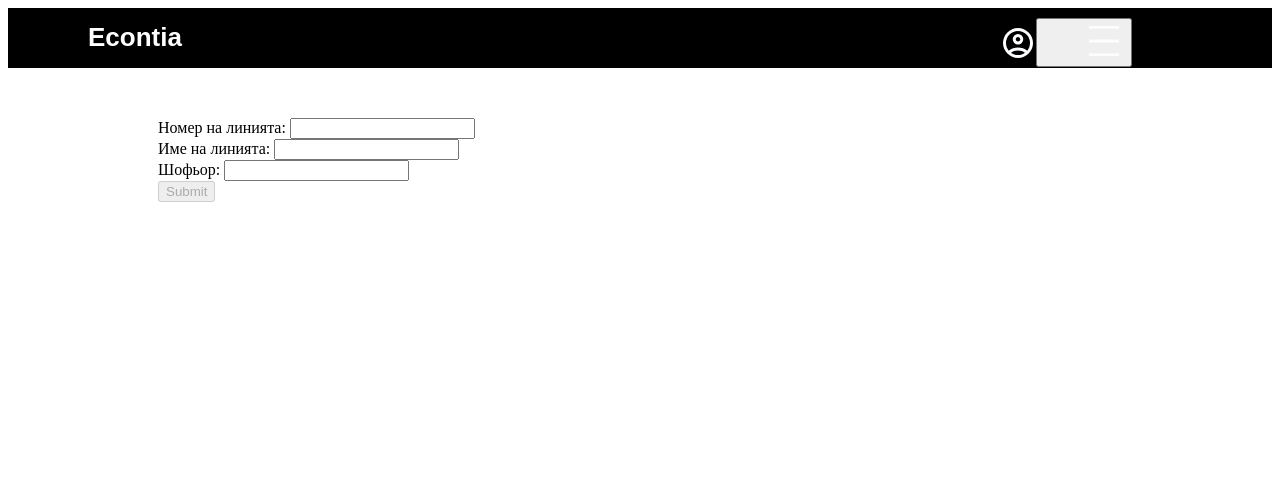
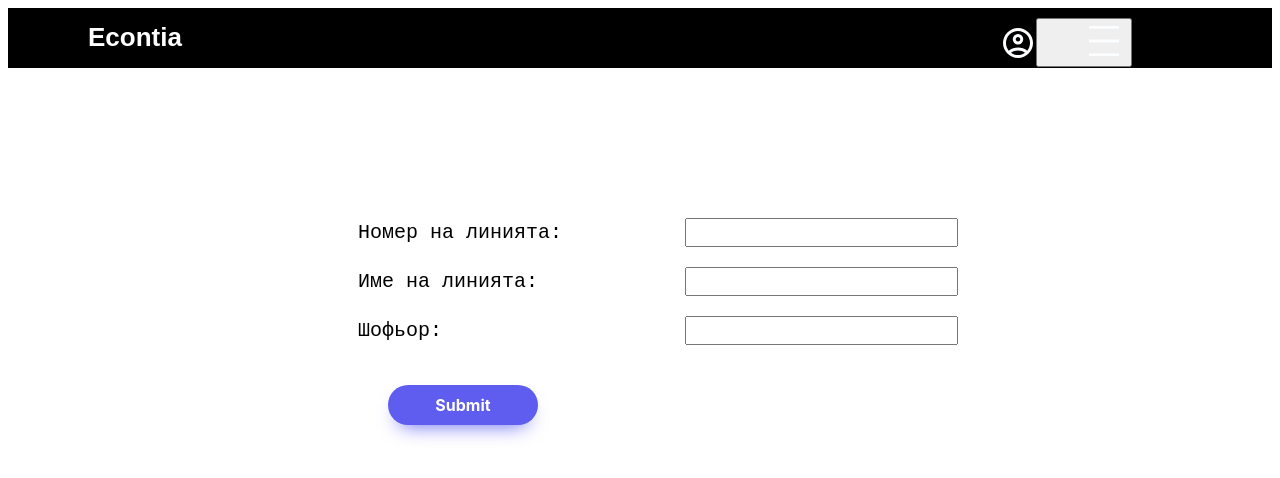
Before and after one commit to NixanV/Econtia-App, a React (Create React App) app in the folder client/: page /nov-tovarene in a window 1280 px wide. Shown: the top 478 px of the page. Built offline with nearby package versions, Linux system fonts and the light colour scheme.

Commit message:
fields are made required

```diff
--- a/client/src/components/NovTovarene/NovTovarene.jsx
+++ b/client/src/components/NovTovarene/NovTovarene.jsx
@@ -14,6 +14,8 @@ export const NovTovarene = () => {
         driver: "",
         opened: false,
     });
+
+    let clickingSubmitTimes = 0;
 
 
     const validateInput = () => {
@@ -35,11 +37,15 @@ export const NovTovarene = () => {
             })
         )
         setLoadedData(validateInput())
-        console.log(data.nameOfLine);
         console.log(validateInput());
 
     }
 
+    const clickingSubmit = (e) => {
+        clickingSubmitTimes += 1;
+        console.log(clickingSubmitTimes);
+
+    }
 
 
     const onSubmitHandler = async (e, info) => {
@@ -54,38 +60,48 @@ export const NovTovarene = () => {
 
         <Form onSubmit={(e) => onSubmitHandler(e, data)} className={style["form-nov-tovarene"]}>
             <Form.Group className={style["mb-3"]} controlId="formBasicEmail">
-                <Form.Label>Номер на линията: </Form.Label>
+                <Form.Label className={style["labels-nov-tovarene"]}>Номер на линията: </Form.Label>
                 <Form.Control
+                    className={style["textarea-nov-t"]}
                     type="text"
                     name="numberOfLine"
                     onChange={(e) => changeHandler(e)}
                     value={data.numberOfLine}
+                    required
                 />
             </Form.Group>
 
             <Form.Group className={style["mb-3"]} controlId="formBasicPassword">
-                <Form.Label>Име на линията: </Form.Label>
+                <Form.Label className={style["labels-nov-tovarene"]}>Име на линията: </Form.Label>
                 <Form.Control
+                    className={style["textarea-nov-t"]}
                     type="text"
                     name="nameOfLine"
                     onChange={(e) => changeHandler(e)}
                     value={data.nameOfLine}
+                    required
                 />
             </Form.Group>
 
             <Form.Group className={style["mb-3"]} controlId="formBasicPassword">
-                <Form.Label>Шофьор: </Form.Label>
+                <Form.Label className={style["labels-nov-tovarene"]}>Шофьор: </Form.Label>
                 <Form.Control
+                    className={style["textarea-nov-t"]}
                     type="text"
                     name="driver"
                     onChange={(e) => changeHandler(e)}
                     value={data.driver}
+                    required
                 />
             </Form.Group>
 
-            <Button variant="primary" type="submit" disabled={!loadedData}>
+            <Button className={style["submit-button-nov-t"]} variant="primary"
+                    type="submit"  onClick={(e) => clickingSubmit(e)}>
                 Submit
             </Button>
+
+
+
         </Form>
     )
 
--- a/client/src/components/NovTovarene/novTovarene.module.css
+++ b/client/src/components/NovTovarene/novTovarene.module.css
@@ -4,8 +4,59 @@
 }
 
 .form-nov-tovarene{
-  margin-top: 50px;
-  margin-left: 150px;
+  margin-top: 150px;
+  margin-left: 350px;
+}
+
+.submit-button-nov-t{
+  background: #5E5DF0;
+  border-radius: 999px;
+  box-shadow: #5E5DF0 0 10px 20px -10px;
+  box-sizing: border-box;
+  color: #FFFFFF;
+  cursor: pointer;
+  font-family: Inter,Helvetica;
+  font-size: 16px;
+  font-weight: 700;
+  line-height: 24px;
+  opacity: 1;
+  outline: 0 solid transparent;
+  padding: 8px 18px;
+  width: 150px;
+  word-break: break-word;
+  border: 0;
+  margin-top: 40px;
+  margin-left: 30px;
+
+}
+
+
+.submit-button-nov-t:hover{
+  background-color: #FFFFFF;
+  color: #5E5DF0;
+  transition-duration: 0.5s;
+
+}
+
+.submit-label{
+  color: red;
+}
+
+.labels-nov-tovarene{
+  font-family: 'Courier New', Courier, monospace;
+  font-size: 20px;
+}
+
+.mb-3{
+  width: 600px;
+  margin-top: 20px;
+  display: flex;
+  justify-content:space-between;
+  align-items:center;
+
+}
+.textarea-nov-t{
+  font-size: 20px;
 }
 
 .input-text{
```
